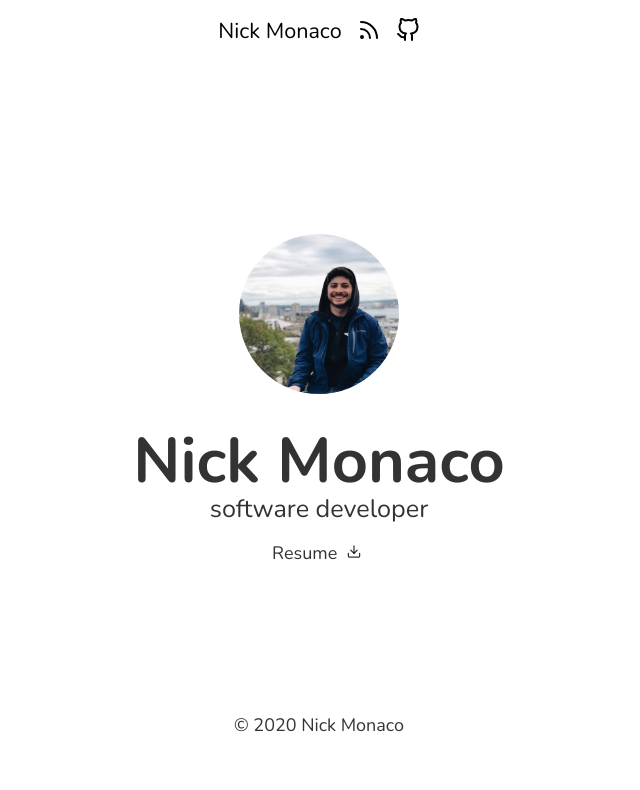
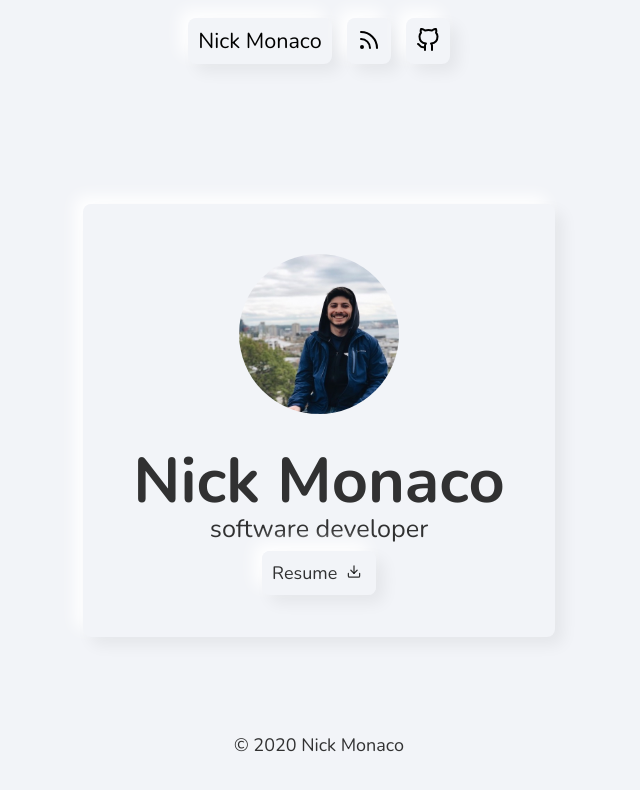
Before and after one commit to monaco89/nickmonaco-me, a Gatsby site: page / in a window 1280 px wide. Shown: the whole page, without its empty margins (321-961 px from the left). Built offline with nearby package versions, Linux system fonts and the light colour scheme; Gatsby itself is replaced by a stand-in of ours; a small style sheet from the web is missing.

```diff
--- a/src/components/header.js
+++ b/src/components/header.js
@@ -16,6 +16,11 @@
   text-decoration: none;
   display: inline-block;
   position: relative;
+
+  box-shadow: 8px 8px 16px 0px rgba(0, 0, 0, 0.06), -8px -8px 16px 0px #fff;
+  background: #f2f4f8;
+  padding: 10px;
+  border-radius: 8px;
 
   ::after {
     content: "";
@@ -42,6 +47,11 @@
   text-decoration: none;
   display: inline-block;
   position: relative;
+
+  box-shadow: 8px 8px 16px 0px rgba(0, 0, 0, 0.06), -8px -8px 16px 0px #fff;
+  background: #f2f4f8;
+  padding: 10px;
+  border-radius: 8px;
 
   ::after {
     content: "";
--- a/src/components/landing-bio.js
+++ b/src/components/landing-bio.js
@@ -8,6 +8,10 @@
 
 const Container = styled.div`
   text-align: center;
+  box-shadow: 8px 8px 16px 0px rgba(0, 0, 0, 0.06), -8px -8px 16px 0px #fff;
+  background: #f2f4f8;
+  padding: 50px;
+  border-radius: 8px;
 `
 
 const OuterContainer = styled.div`
@@ -36,9 +40,20 @@
   overflow: hidden;
 `
 
+// const Indent = styled.p`
+//   box-shadow: inset 3px 3px 6px 0px rgba(0, 0, 0, 0.06),
+//     inset -3px -3px 6px 0px #fff;
+//   border-radius: 8px;
+//   background: #f2f4f8;
+//   padding: 10px;
+// `
+
 const ResumeLink = styled.a`
   text-decoration: none;
-
+  box-shadow: 8px 8px 16px 0px rgba(0, 0, 0, 0.06), -8px -8px 16px 0px #fff;
+  background: #f2f4f8;
+  padding: 10px;
+  border-radius: 8px;
   :hover {
     text-decoration: underline;
   }
--- a/src/components/layout.css
+++ b/src/components/layout.css
@@ -7,6 +7,7 @@
   font-family: "Nunito", "Avenir", "Helvetica", "sans-serif";
   -webkit-font-smoothing: antialiased;
   -moz-osx-font-smoothing: grayscale;
+  background-color: #f2f4f8;
 }
 article,
 aside,
--- a/src/pages/index.js
+++ b/src/pages/index.js
@@ -6,7 +6,7 @@
 
 const IndexPage = () => (
   <Layout>
-    <SEO title="Home" keywords={[`gatsby`, `application`, `react`]} />
+    <SEO title="Hello" keywords={[`gatsby`, `application`, `react`]} />
     <LandingBio />
   </Layout>
 )
```
